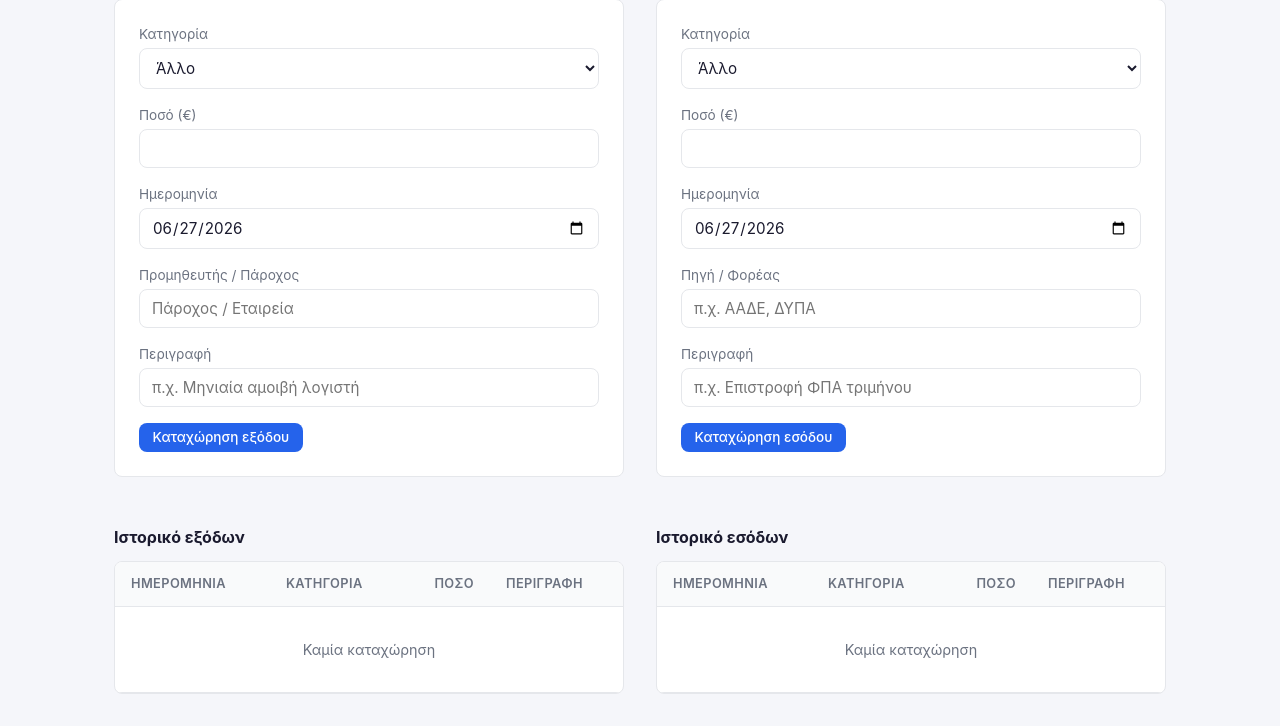
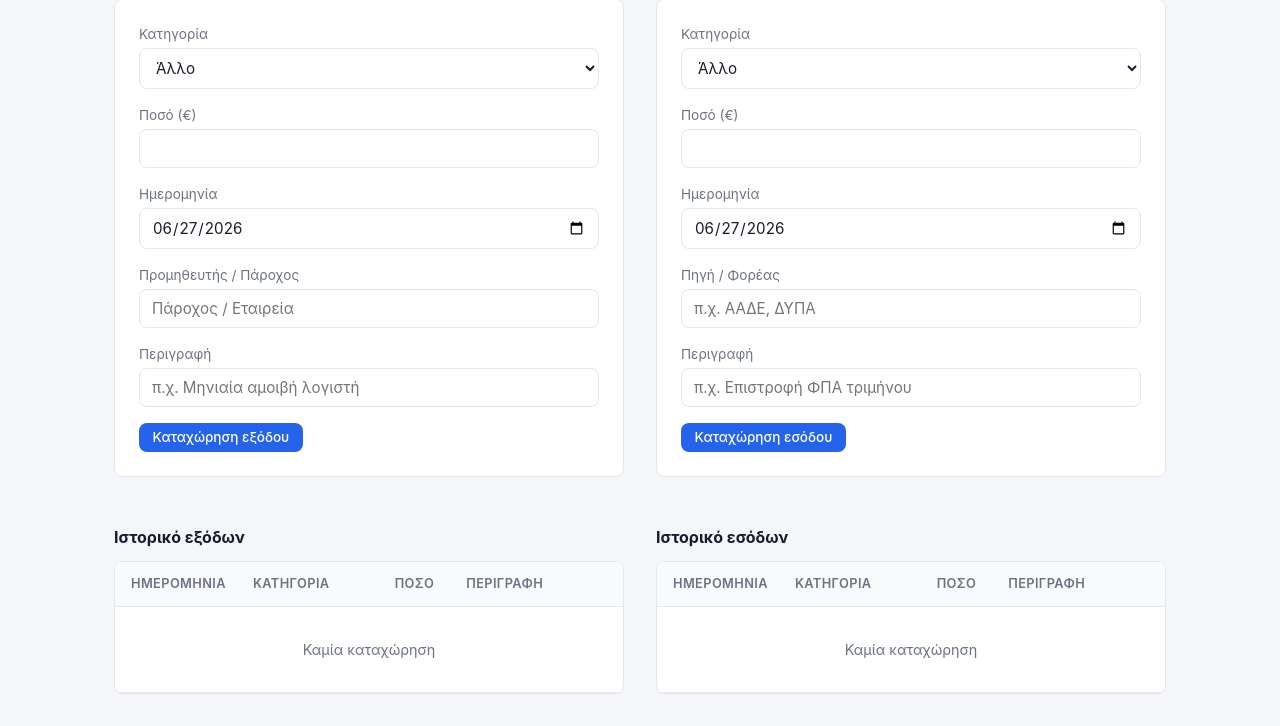
Before and after one commit to flymperis/Vibe-electrician, a Django app: page /litourgika-exoda/ in a window 1280 px wide. Shown: the part 586-1312 px from the top of the page. Run offline with Django 5.2, Linux system fonts and the light colour scheme; the visitor is signed in with stand-in values (Sample User, id 1); data comes from the database, SQL or seed files in the repository; data that the repository does not hold is empty.

Commit message:
Align operational table widths on mobile.
Co-authored-by: Cursor <cursoragent@cursor.com>

```diff
--- a/static/css/style.css
+++ b/static/css/style.css
@@ -1620,6 +1620,44 @@ html[data-theme="dark"] .quote-preview table.quote-items-table tfoot td strong {
     font-size: 1rem;
 }
 
+.operational-section [id$="-history"] {
+    width: 100%;
+    min-width: 0;
+}
+
+.operational-section .table-wrap {
+    width: 100%;
+    max-width: 100%;
+}
+
+.operational-section .table-wrap table {
+    width: 100%;
+    table-layout: fixed;
+}
+
+.operational-section .table-wrap th:nth-child(1),
+.operational-section .table-wrap td:nth-child(1) {
+    width: 24%;
+    white-space: nowrap;
+}
+
+.operational-section .table-wrap th:nth-child(2),
+.operational-section .table-wrap td:nth-child(2) {
+    width: 22%;
+}
+
+.operational-section .table-wrap th:nth-child(3),
+.operational-section .table-wrap td:nth-child(3) {
+    width: 20%;
+}
+
+.operational-section .table-wrap th:nth-child(4),
+.operational-section .table-wrap td:nth-child(4) {
+    width: 34%;
+    word-break: break-word;
+    overflow-wrap: anywhere;
+}
+
 @media (max-width: 768px) {
     .operational-sections {
         grid-template-columns: 1fr;
@@ -1628,6 +1666,32 @@ html[data-theme="dark"] .quote-preview table.quote-items-table tfoot td strong {
 
     .operational-section .two-col {
         gap: 1.25rem;
+    }
+
+    .operational-section .table-wrap th,
+    .operational-section .table-wrap td {
+        padding: 0.55rem 0.5rem;
+        font-size: 0.82rem;
+    }
+
+    .operational-section .table-wrap th:nth-child(1),
+    .operational-section .table-wrap td:nth-child(1) {
+        width: 23%;
+    }
+
+    .operational-section .table-wrap th:nth-child(2),
+    .operational-section .table-wrap td:nth-child(2) {
+        width: 24%;
+    }
+
+    .operational-section .table-wrap th:nth-child(3),
+    .operational-section .table-wrap td:nth-child(3) {
+        width: 21%;
+    }
+
+    .operational-section .table-wrap th:nth-child(4),
+    .operational-section .table-wrap td:nth-child(4) {
+        width: 32%;
     }
 
     .category-label {
```
